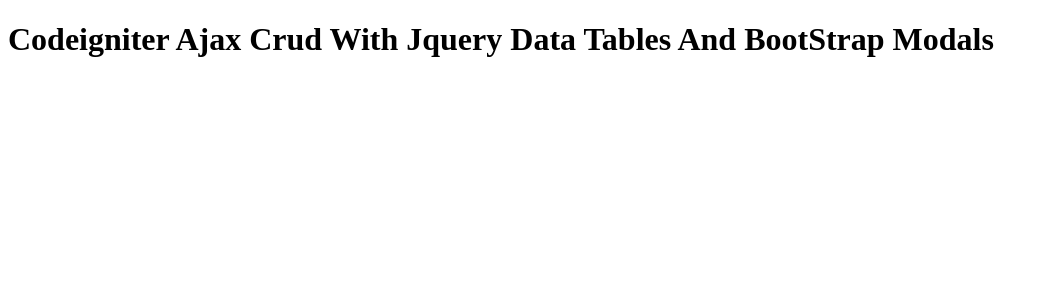
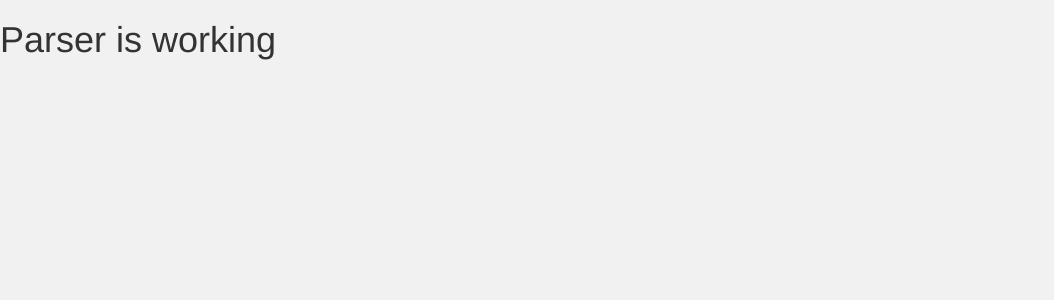
Before and after one commit to seumsims/ci3-crud, a CodeIgniter app: page /database/index.php/crud/index in a window 1280 px wide. Shown: the top 300 px of the page, without its empty margins (0-1054 px from the left). Run offline with CodeIgniter, Linux system fonts and the light colour scheme; some libraries are stand-ins or nearby versions.

Commit message:
master ci3 crud working and test parser library done

```diff
--- a/application/controllers/Crud.php
+++ b/application/controllers/Crud.php
@@ -20,9 +20,18 @@ class Crud extends CI_Controller {
 	 */
 	public function index()
 	{
+		$this->load->library('parser');
 		# return "SALAM from ci3 Crud Controller";
-		$data['title'] = "Codeigniter Ajax Crud With Jquery Data Tables And BootStrap Modals";
-		$data['heading_ci_ajax'] = "Codeigniter Ajax Crud With Jquery Data Tables And BootStrap Modals";
-		$this->load->view('crud_view',$data);
+		# $data['title'] = "Codeigniter Ajax Crud With Jquery Data Tables And BootStrap Modals";
+		# $data['heading_ci_ajax'] = "Codeigniter Ajax Crud With Jquery Data Tables And BootStrap Modals";
+		$data = array(
+			'title' => "Codeigniter Ajax Crud With Jquery Data Tables And BootStrap Modals",
+			'parser_test' => 'Parser is working',
+	);
+
+
+		$this->parser->parse('crud_view_header', $data);
+		$this->parser->parse('crud_view', $data);
+		# $this->load->view('crud_view',$data);
 	}
 }
--- a/application/views/crud_view.php
+++ b/application/views/crud_view.php
@@ -1,14 +1,7 @@
-<!DOCTYPE html>
-<html lang="en">
-<head>
-    <meta charset="UTF-8">
-    <meta http-equiv="X-UA-Compatible" content="IE=edge">
-    <meta name="viewport" content="width=device-width, initial-scale=1.0">
-    <title><?= $title ?></title>
-</head>
-<body>
+
     <div>
-        <h1><?= $heading_ci_ajax; ?></h1>
+
+        <h1>{parser_test}</h1>
     </div>
 </body>
 </html>
--- /dev/null
+++ b/application/views/crud_view_header.php
@@ -0,0 +1,31 @@
+<!DOCTYPE html>
+<html lang="en">
+<head>
+    <meta charset="UTF-8">
+    <meta http-equiv="X-UA-Compatible" content="IE=edge">
+    <meta name="viewport" content="width=device-width, initial-scale=1.0">
+    <title><?= $title ?></title>
+    <script src="https://ajax.googleapis.com/ajax/libs/jquery/2.2.0/jquery.min.js"></script>
+      <link rel="stylesheet" href="https://maxcdn.bootstrapcdn.com/bootstrap/3.3.6/css/bootstrap.min.css" />
+      <script src="https://cdn.datatables.net/1.10.12/js/jquery.dataTables.min.js"></script>
+      <script src="https://cdn.datatables.net/1.10.12/js/dataTables.bootstrap.min.js"></script>
+      <link rel="stylesheet" href="https://cdn.datatables.net/1.10.12/css/dataTables.bootstrap.min.css" />
+   <style>
+           body
+           {
+                margin:0;
+                padding:0;
+                background-color:#f1f1f1;
+           }
+           .box
+           {
+                width:900px;
+                padding:20px;
+                background-color:#fff;
+                border:1px solid #ccc;
+                border-radius:5px;
+                margin-top:10px;
+           }
+      </style>
+</head>
+<body>
```
